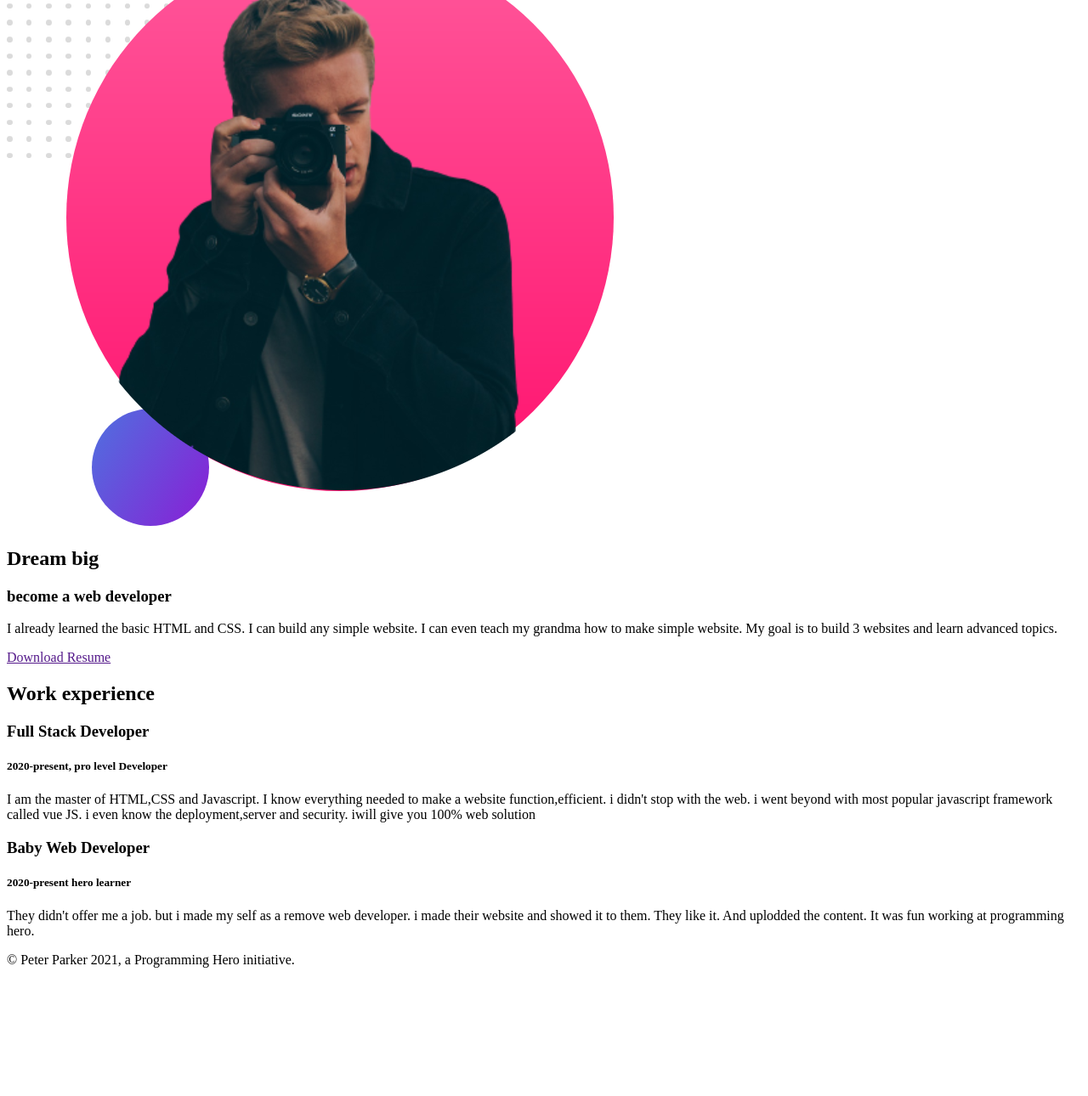
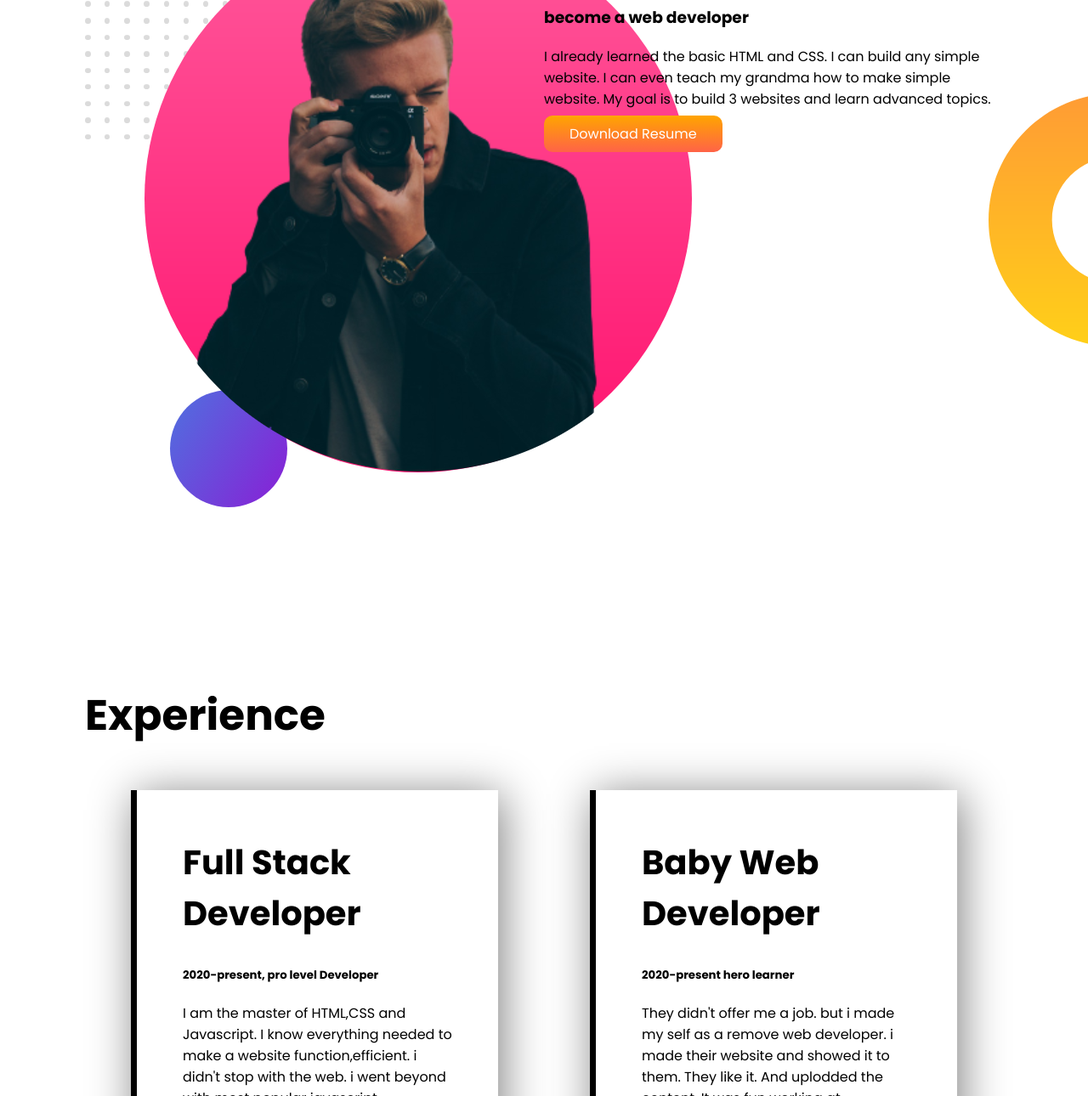
Before and after one commit to mdshemul48/recreate-pre-assingment, a plain HTML site: page index.html in a window 1280 px wide. Shown: the part 752-2042 px from the top of the page at 85% size. Before the commit the page ends 1907 px from the top, so only its background shows below. Drawn offline with Linux system fonts and the light colour scheme.

Commit message:
adding css

```diff
--- a/index.html
+++ b/index.html
@@ -16,48 +16,48 @@
 
 
 
-    <section class="header-area">
-        <div>
+    <section class="header-area flexible-container">
+        <div class="half-width header-text-area">
             <h1>welcome to</h1>
-            <h1><span>Peter Parker</span> World</h1>
+            <h1><span class="header-name">Peter Parker</span> World</h1>
             <p>You might saw me jumping, climbing buildings, and stopping trains. But nobody pays me a dime for that
                 work. That's why I am learning and mastering web development. I will not stop until I become the Web
                 Development Hero. </p>
-            <a>HIRE ME</a>
+            <a class="link-button" href="http://google.com">HIRE ME</a>
         </div>
-        <div>
-            <img src="images/image1.png" alt="">
+        <div class="half-width">
+            <img class="header-image" src="images/image1.png" alt="">
         </div>
     </section>
 
 
 
-    <section class="dream-area">
-        <div>
+    <section class="dream-area flexible-container">
+        <div class="half-width">
             <img src="images/my-bg2.png" alt="">
         </div>
-        <div>
+        <div class="half-width">
             <h1>Dream big</h1>
             <h3>become a web developer</h3>
             <p>I already learned the basic HTML and CSS. I can build any simple website. I can even teach my grandma how
                 to make simple website. My goal is to build 3 websites and learn advanced topics.</p>
-            <a href="">Download Resume</a>
+            <a class="link-button" href="">Download Resume</a>
         </div>
     </section>
 
     <section class="experience-area">
-        <h1>Work experience</h1>
-        <div>
-            <div>
-                <h3>Full Stack Developer</h3>
+        <h1>Experience</h1>
+        <div class="flexible-container">
+            <div class="experience-item" id="experience-full-stack">
+                <h2>Full Stack Developer</h2>
                 <h5>2020-present, pro level Developer</h5>
                 <p>I am the master of HTML,CSS and Javascript. I know everything needed to make a website
                     function,efficient. i didn't stop with the web. i went beyond with most popular javascript framework
                     called vue JS. i even know the deployment,server and security. iwill give you 100% web solution
                 </p>
             </div>
-            <div>
-                <h3>Baby Web Developer</h3>
+            <div class="experience-item">
+                <h2>Baby Web Developer</h2>
                 <h5>2020-present hero learner</h5>
                 <p>They didn't offer me a job. but i made my self as a remove web developer. i made their website and
                     showed it to them. They like it. And uplodded the content. It was fun working at programming hero.
--- a/style.css
+++ b/style.css
@@ -0,0 +1,59 @@
+body {
+  font-family: "Poppins", sans-serif;
+  margin: 0;
+}
+h1 {
+  font-size: 50px;
+  margin: 0;
+}
+h2 {
+  font-size: 40px;
+}
+.link-button {
+  color: white;
+  padding: 10px 30px;
+  background-image: linear-gradient(orange, tomato);
+  text-decoration: none;
+  border-radius: 10px;
+}
+.flexible-container {
+  display: flex;
+  margin-bottom: 100px;
+}
+.half-width {
+  width: 50%;
+}
+
+.header-area {
+  padding: 50px 10%;
+  background-image: url(images/top-banner.png);
+  background-repeat: no-repeat;
+}
+.header-text-area {
+  padding-top: 100px;
+}
+.header-name {
+  color: orange;
+}
+
+.header-image {
+  padding-left: 50px;
+  width: 80%;
+}
+
+.dream-area {
+  padding: 50px 100px;
+  background-image: url(images/dream-bg.png);
+  background-repeat: no-repeat;
+  background-position: right;
+}
+.experience-item {
+  width: 40%;
+  margin: 50px 5%;
+  padding: 2% 5%;
+  box-shadow: 5px 5px 50px gray;
+  border-left: 7px solid;
+}
+.experience-area {
+  padding: 50px 100px;
+}
```
